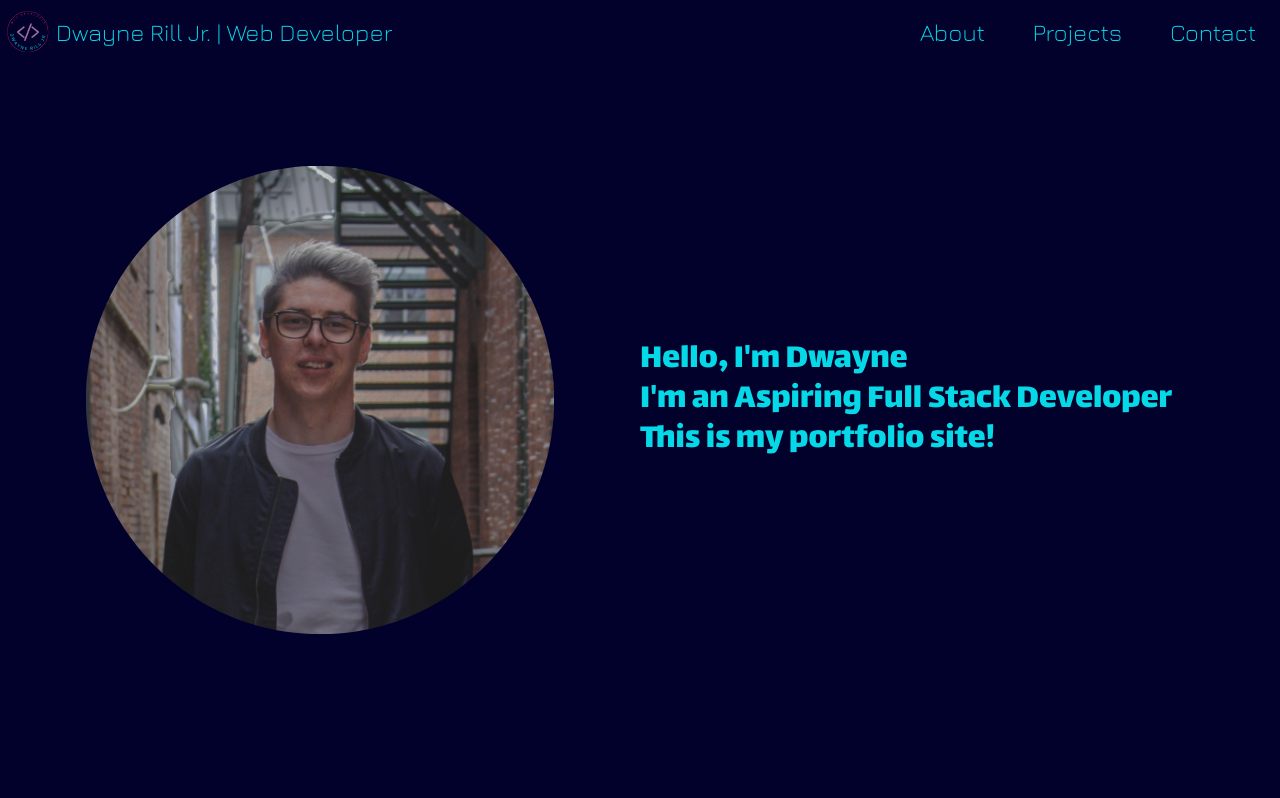
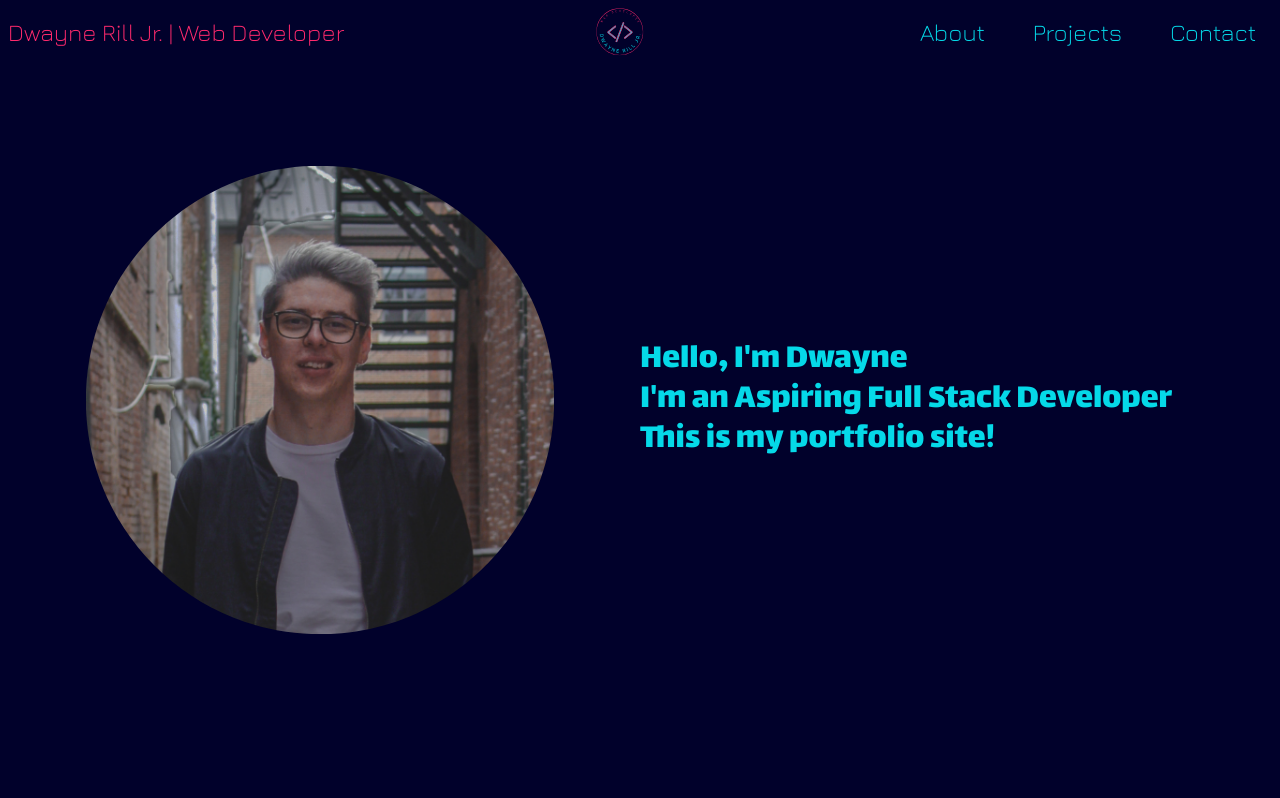
Before and after one commit to dwaynerilljr/personal-website, a React (Create React App) app: page / in a window 1280 px wide. Shown: the top 798 px of the page. Built offline with nearby package versions, Linux system fonts and the light colour scheme.

Commit message:
Minor UI update, link update Updated link to Christmas list app; Made navbar changes;

```diff
--- a/src/components/Footer.js
+++ b/src/components/Footer.js
@@ -10,22 +10,22 @@ const Footer = () => {
                 <div className="flex flex-col items-center">
                     <header className="sm:text-3xl font-lalezar">Contact</header>
                     <a href="mailto:dwayne@dwaynerilljr.dev" className="flex items-center text-neon-pink hover:text-neon-teal mt-1">
-                        <AiOutlineMail size={25} />
+                        <AiOutlineMail size={24} className="mr-1" />
                         Email Me
                     </a>
                 </div>
                 <div className="flex flex-col items-center">
                     <header className="sm:text-3xl font-lalezar">Connect</header>
                     <a href="https://www.github.com/dwaynerilljr" rel="noreferrer" target="_blank" className="flex items-center text-neon-pink hover:text-neon-teal mt-1">
-                        <RiGithubLine size={25} />
+                        <RiGithubLine size={24} className="mr-1" />
                         GitHub
                     </a>
                     <a href="https://www.instagram.com/dwayne_devs" rel="noreferrer" target="_blank" className="flex items-center text-neon-pink hover:text-neon-teal my-1">
-                        <RiInstagramLine size={25} />
+                        <RiInstagramLine size={24} className="mr-1" />
                         Instagram
                     </a>
                     <a href="https://www.twitter.com/dwayne_devs" rel="noreferrer" target="_blank" className="flex items-center text-neon-pink hover:text-neon-teal">
-                        <RiTwitterLine size={25} />
+                        <RiTwitterLine size={24} className="mr-1" />
                         Twitter
                     </a>
                 </div>
--- a/src/components/Navbar.js
+++ b/src/components/Navbar.js
@@ -14,17 +14,19 @@ export default function Nav() {
 
     window.addEventListener('scroll', changeBackground);
 
-    const filledBg = "transition ease-in duration-300 bg-neon-teal flex items-center text-default-black text-lg sm:text-2xl font-jura fixed w-screen"
-    const transparentBg = "transition ease-in duration-300 bg-transparent flex items-center text-neon-teal text-lg sm:text-2xl font-jura fixed w-screen"
+    const filledBg = "transition ease-in duration-300 bg-neon-teal flex items-center justify-center sm:justify-between text-default-black text-lg sm:text-2xl font-jura fixed w-screen"
+    const transparentBg = "transition ease-in duration-300 bg-transparent flex items-center justify-center sm:justify-between text-neon-teal text-lg sm:text-2xl font-jura fixed w-screen"
 
     return (
         <React.Fragment>
             <nav className={navbar ? filledBg : transparentBg}>
-                <img src={logo} alt="" className="h-8 sm:h-14" />
-                <a href="https://www.google.com" className="hover:text-neon-pink flex sm:py-4">Dwayne Rill Jr. | Web Developer</a>
-                <a href="https://www.google.com" className="hover:text-neon-pink hidden sm:flex px-6 ml-auto">About</a>
-                <a href="https://www.google.com" className="hover:text-neon-pink hidden sm:flex px-6">Projects</a>
-                <a href="https://www.google.com" className="hover:text-neon-pink hidden sm:flex px-6">Contact</a>
+                <a href="https://www.google.com" className="hover:text-neon-pink flex pl-2 sm:py-4">Dwayne Rill Jr. | Web Developer</a>
+                <img src={logo} alt="" className="h-8 sm:h-16" />
+                <div className="sm:flex hidden">
+                    <a href="https://www.google.com" className="hover:text-neon-pink px-6">About</a>
+                    <a href="https://www.google.com" className="hover:text-neon-pink px-6">Projects</a>
+                    <a href="https://www.google.com" className="hover:text-neon-pink px-6">Contact</a>
+                </div>
             </nav>
         </React.Fragment>
     )
--- a/src/components/Projects.js
+++ b/src/components/Projects.js
@@ -22,7 +22,7 @@ const Projects = () => {
                     </p>
                     <div className="flex sm:justify-start justify-center gap-2">
                         <a href="https://www.github.com/dwaynerilljr/christmas-list-app" className="bg-neon-pink text-white text-center sm:text-2xl border-none rounded-md p-2 hover:bg-dark-teal" rel="noreferrer" target="_blank">Github Repo</a>
-                        <a href="https://admiring-haibt-178288.netlify.app/" className="bg-neon-pink text-white text-center sm:text-2xl border-none rounded-md p-2 hover:bg-dark-teal" rel="noreferrer" target="_blank">Live Demo</a>
+                        <a href="https://xmas-list.netlify.app/" className="bg-neon-pink text-white text-center sm:text-2xl border-none rounded-md p-2 hover:bg-dark-teal" rel="noreferrer" target="_blank">Live Demo</a>
                     </div>
                 </div>
             </div>
```
